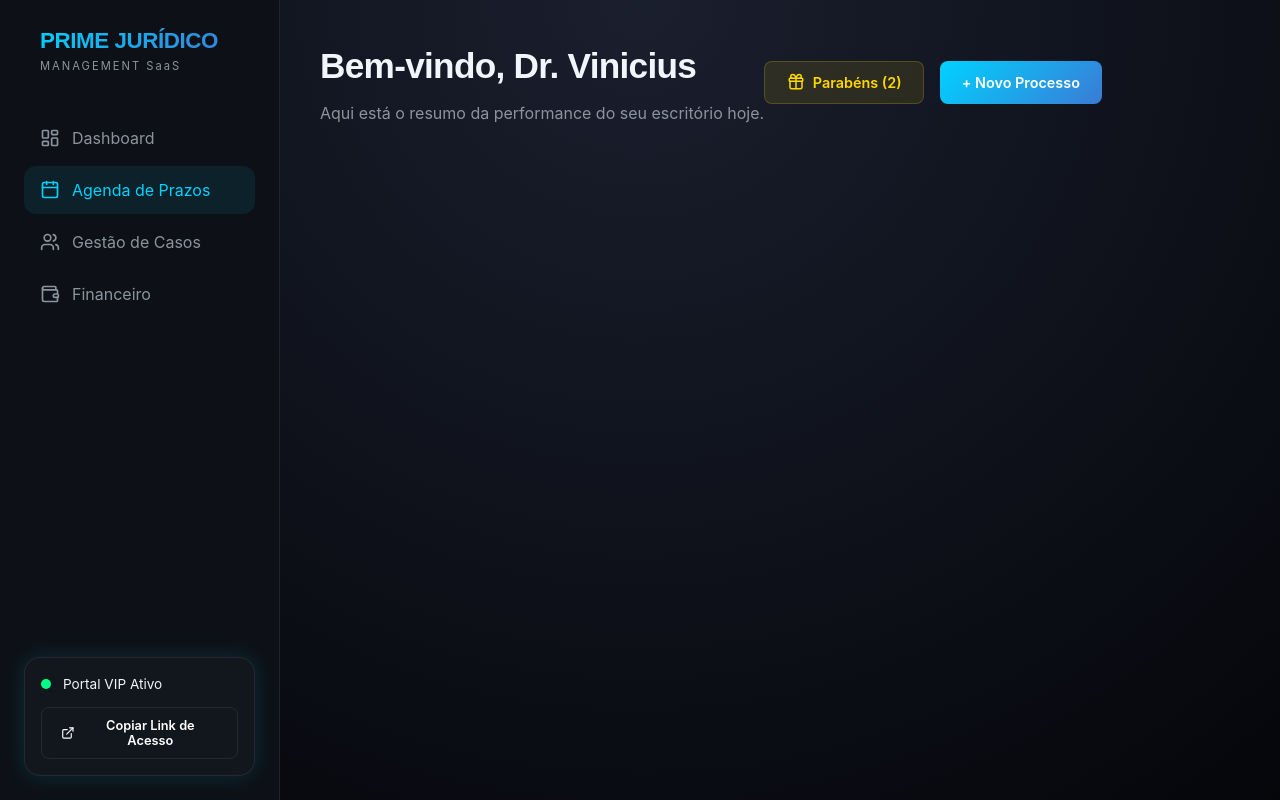
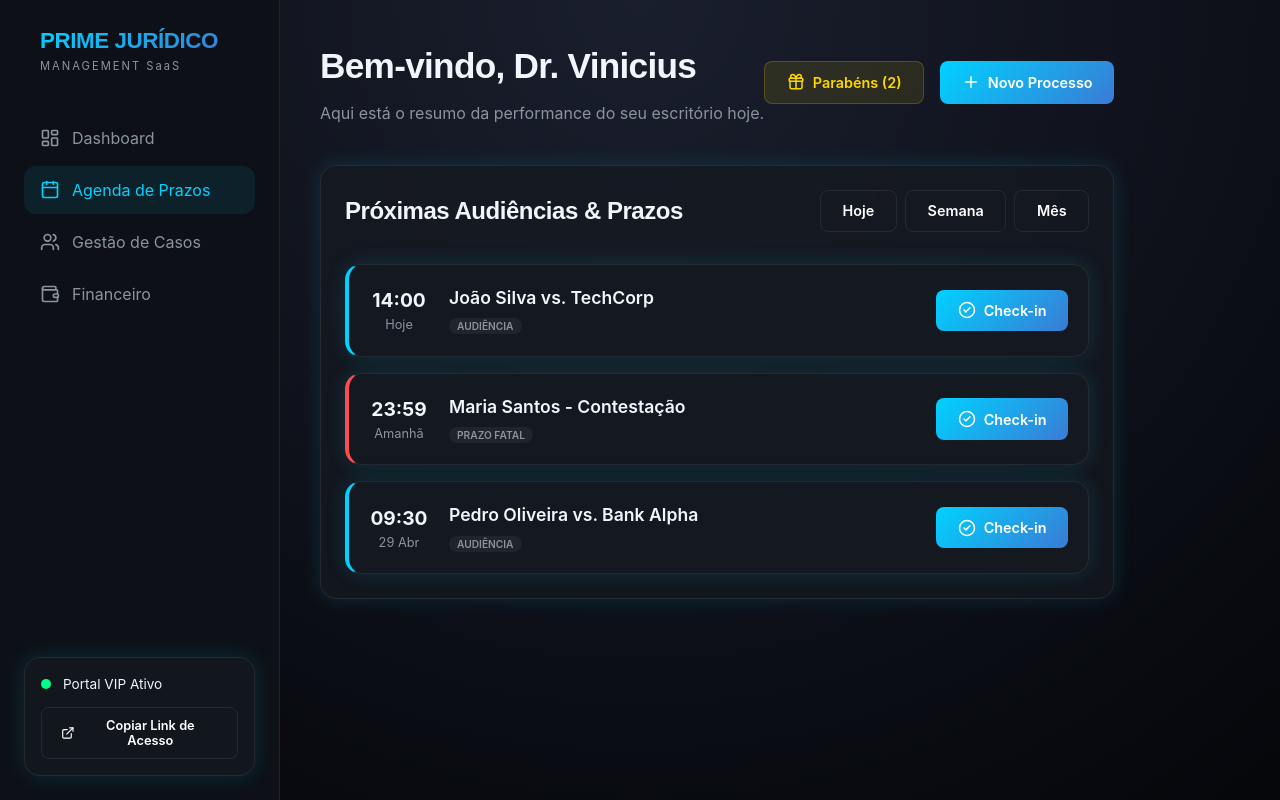
Before and after one commit to JhoniLot/advocacia, a React (Vite) app: page / in a window 1280 px wide. Both pictures are taken after a click on the link "Agenda de Prazos". Built offline with nearby package versions, Linux system fonts and the light colour scheme.

Commit message:
feat: Implement Agenda, CRM and WhatsApp automation

```diff
--- a/src/App.jsx
+++ b/src/App.jsx
@@ -1,7 +1,7 @@
 import React, { useState } from 'react';
 import {
   LayoutDashboard,
-  Calendar,
+  Calendar as CalendarIcon,
   Users,
   Wallet,
   ExternalLink,
@@ -9,7 +9,13 @@ import {
   Gift,
   TrendingUp,
   DollarSign,
-  Clock
+  Clock,
+  CheckCircle2,
+  Plus,
+  Search,
+  MoreVertical,
+  ChevronRight,
+  FileText
 } from 'lucide-react';
 import {
   LineChart,
@@ -32,6 +38,8 @@ const data = [
 
 const App = () => {
   const [activeTab, setActiveTab] = useState('dashboard');
+  const [showCheckIn, setShowCheckIn] = useState(false);
+  const [selectedCase, setSelectedCase] = useState(null);
 
   const KPICard = ({ title, value, icon: Icon, trend, color }) => (
     <div className="glass-card" style={{ padding: '24px' }}>
@@ -49,6 +57,25 @@ const App = () => {
     </div>
   );
 
+  const Modal = ({ title, onClose, children }) => (
+    <div style={{
+      position: 'fixed', top: 0, left: 0, width: '100vw', height: '100vh',
+      background: 'rgba(0,0,0,0.8)', backdropFilter: 'blur(4px)',
+      display: 'flex', justifyContent: 'center', alignItems: 'center', zIndex: 1000
+    }}>
+      <div className="glass-card" style={{ width: '500px', padding: '32px', position: 'relative' }}>
+        <h2 style={{ marginBottom: '24px' }}>{title}</h2>
+        {children}
+        <button className="secondary" onClick={onClose} style={{ marginTop: '24px', width: '100%' }}>Fechar</button>
+      </div>
+    </div>
+  );
+
+  const sendWhatsAppUpdate = (clientName, processNumber) => {
+    const message = `Olá ${clientName}, aqui é do Escritório Prime. O status do seu processo ${processNumber} foi atualizado. Acesse seu portal VIP para mais detalhes.`;
+    window.open(`https://wa.me/?text=${encodeURIComponent(message)}`, '_blank');
+  };
+
   return (
     <div style={{ display: 'flex' }}>
       {/* Sidebar */}
@@ -63,7 +90,7 @@ const App = () => {
             <LayoutDashboard size={20} /> Dashboard
           </a>
           <a href="#" className={`nav-link ${activeTab === 'calendar' ? 'active' : ''}`} onClick={() => setActiveTab('calendar')}>
-            <Calendar size={20} /> Agenda de Prazos
+            <CalendarIcon size={20} /> Agenda de Prazos
           </a>
           <a href="#" className={`nav-link ${activeTab === 'crm' ? 'active' : ''}`} onClick={() => setActiveTab('crm')}>
             <Users size={20} /> Gestão de Casos
@@ -96,7 +123,7 @@ const App = () => {
               <Gift size={18} /> Parabéns (2)
             </button>
             <button>
-              + Novo Processo
+              <Plus size={18} /> Novo Processo
             </button>
           </div>
         </header>
@@ -111,20 +138,6 @@ const App = () => {
             </div>
 
             <div className="glass-card" style={{ padding: '32px', marginTop: '24px' }}>
-              <div style={{ display: 'flex', justifyContent: 'space-between', marginBottom: '32px' }}>
-                <h3 style={{ fontSize: '1.2em' }}>Análise de Lucratividade</h3>
-                <div style={{ display: 'flex', gap: '16px' }}>
-                  <div style={{ display: 'flex', alignItems: 'center', gap: '8px' }}>
-                    <div style={{ width: '8px', height: '8px', borderRadius: '50%', background: 'var(--accent-metallic)' }}></div>
-                    <span style={{ fontSize: '0.8em', color: 'var(--text-secondary)' }}>Receita</span>
-                  </div>
-                  <div style={{ display: 'flex', alignItems: 'center', gap: '8px' }}>
-                    <div style={{ width: '8px', height: '8px', borderRadius: '50%', background: 'var(--success)' }}></div>
-                    <span style={{ fontSize: '0.8em', color: 'var(--text-secondary)' }}>Lucro</span>
-                  </div>
-                </div>
-              </div>
-
               <div style={{ height: '300px', width: '100%' }}>
                 <ResponsiveContainer width="100%" height="100%">
                   <AreaChart data={data}>
@@ -153,12 +166,158 @@ const App = () => {
             </div>
           </div>
         )}
+
+        {/* Calendar Content */}
+        {activeTab === 'calendar' && (
+          <div style={{ animation: 'fadeIn 0.5s ease-out' }}>
+            <div className="glass-card" style={{ padding: '24px' }}>
+              <div style={{ display: 'flex', justifyContent: 'space-between', alignItems: 'center', marginBottom: '32px' }}>
+                <h2 style={{ fontSize: '1.5em' }}>Próximas Audiências & Prazos</h2>
+                <div style={{ display: 'flex', gap: '8px' }}>
+                  <button className="secondary">Hoje</button>
+                  <button className="secondary">Semana</button>
+                  <button className="secondary">Mês</button>
+                </div>
+              </div>
+
+              <div style={{ display: 'flex', flexDirection: 'column', gap: '16px' }}>
+                {[
+                  { id: 1, type: 'Audiência', case: 'João Silva vs. TechCorp', time: '14:00', date: 'Hoje', status: 'pending' },
+                  { id: 2, type: 'Prazo Fatal', case: 'Maria Santos - Contestação', time: '23:59', date: 'Amanhã', status: 'urgent' },
+                  { id: 3, type: 'Audiência', case: 'Pedro Oliveira vs. Bank Alpha', time: '09:30', date: '29 Abr', status: 'pending' },
+                ].map((event) => (
+                  <div key={event.id} className="glass-card" style={{ padding: '20px', display: 'flex', justifyContent: 'space-between', alignItems: 'center', borderLeft: event.status === 'urgent' ? '4px solid var(--error)' : '4px solid var(--accent-metallic)' }}>
+                    <div style={{ display: 'flex', gap: '20px', alignItems: 'center' }}>
+                      <div style={{ textAlign: 'center', minWidth: '60px' }}>
+                        <div style={{ fontSize: '1.2em', fontWeight: '700' }}>{event.time}</div>
+                        <div style={{ fontSize: '0.8em', color: 'var(--text-secondary)' }}>{event.date}</div>
+                      </div>
+                      <div>
+                        <div style={{ fontWeight: '600', fontSize: '1.1em' }}>{event.case}</div>
+                        <div style={{ fontSize: '0.85em', color: 'var(--text-secondary)', marginTop: '4px' }}>
+                          <span className="status-badge" style={{ padding: '2px 8px', marginRight: '8px', background: 'rgba(255,255,255,0.05)' }}>{event.type}</span>
+                        </div>
+                      </div>
+                    </div>
+                    <button onClick={() => { setSelectedCase(event); setShowCheckIn(true); }}>
+                      <CheckCircle2 size={18} /> Check-in
+                    </button>
+                  </div>
+                ))}
+              </div>
+            </div>
+          </div>
+        )}
+
+        {/* CRM Content */}
+        {activeTab === 'crm' && (
+          <div style={{ animation: 'fadeIn 0.5s ease-out' }}>
+            <div className="glass-card" style={{ padding: '24px', marginBottom: '24px' }}>
+              <div style={{ display: 'flex', gap: '16px', alignItems: 'center' }}>
+                <div style={{ flex: 1, position: 'relative' }}>
+                  <Search style={{ position: 'absolute', left: '16px', top: '50%', transform: 'translateY(-50%)', color: 'var(--text-secondary)' }} size={20} />
+                  <input type="text" placeholder="Buscar processos, clientes ou documentos..." style={{
+                    width: '100%', background: 'rgba(255,255,255,0.03)', border: '1px solid var(--border-glass)',
+                    borderRadius: '12px', padding: '14px 14px 14px 48px', color: 'white', fontSize: '1em'
+                  }} />
+                </div>
+                <button>Filtrar</button>
+              </div>
+            </div>
+
+            <div className="glass-card" style={{ overflow: 'hidden' }}>
+              <table style={{ width: '100%', borderCollapse: 'collapse', textAlign: 'left' }}>
+                <thead style={{ background: 'rgba(255,255,255,0.02)', borderBottom: '1px solid var(--border-glass)' }}>
+                  <tr>
+                    <th style={{ padding: '20px' }}>Processo / Cliente</th>
+                    <th style={{ padding: '20px' }}>Última Atualização</th>
+                    <th style={{ padding: '20px' }}>Status</th>
+                    <th style={{ padding: '20px' }}>Lucratividade</th>
+                    <th style={{ padding: '20px' }}>Ações</th>
+                  </tr>
+                </thead>
+                <tbody>
+                  {[
+                    { id: '102.344', client: 'João Silva', update: 'Há 2 horas', status: 'Em Instrução', profit: 'R$ 8.500', color: 'success' },
+                    { id: '99.123', client: 'Maria Santos', update: 'Há 1 dia', status: 'Petição Inicial', profit: 'R$ 12.000', color: 'pending' },
+                    { id: '105.889', client: 'TechCorp Ltda', update: 'Há 3 dias', status: 'Sentença', profit: 'R$ 45.200', color: 'success' },
+                  ].map((item) => (
+                    <tr key={item.id} style={{ borderBottom: '1px solid var(--border-glass)' }}>
+                      <td style={{ padding: '20px' }}>
+                        <div style={{ fontWeight: '600' }}>{item.client}</div>
+                        <div style={{ fontSize: '0.8em', color: 'var(--text-secondary)' }}>Proc: {item.id}</div>
+                      </td>
+                      <td style={{ padding: '20px', color: 'var(--text-secondary)', fontSize: '0.9em' }}>{item.update}</td>
+                      <td style={{ padding: '20px' }}>
+                        <span className={`status-badge ${item.color === 'success' ? 'success' : ''}`} style={{ background: item.color === 'pending' ? 'rgba(255, 165, 0, 0.1)' : '', color: item.color === 'pending' ? '#ffa500' : '' }}>
+                          {item.status}
+                        </span>
+                      </td>
+                      <td style={{ padding: '20px', fontWeight: '700', color: 'var(--success)' }}>{item.profit}</td>
+                      <td style={{ padding: '20px' }}>
+                        <div style={{ display: 'flex', gap: '8px' }}>
+                          <button className="secondary" style={{ padding: '8px' }} onClick={() => sendWhatsAppUpdate(item.client, item.id)}>
+                            <MessageSquare size={16} />
+                          </button>
+                          <button className="secondary" style={{ padding: '8px' }}>
+                            <MoreVertical size={16} />
+                          </button>
+                        </div>
+                      </td>
+                    </tr>
+                  ))}
+                </tbody>
+              </table>
+            </div>
+          </div>
+        )}
       </main>
+
+      {/* Modals */}
+      {showCheckIn && selectedCase && (
+        <Modal title="Check-in de Audiência" onClose={() => setShowCheckIn(false)}>
+          <div style={{ display: 'flex', flexDirection: 'column', gap: '20px' }}>
+            <p style={{ color: 'var(--text-secondary)' }}>Processo: <strong>{selectedCase.case}</strong></p>
+
+            <div>
+              <label style={{ display: 'block', marginBottom: '8px', fontSize: '0.9em' }}>Custos de Diligência / Custas</label>
+              <input type="number" placeholder="R$ 0,00" style={{
+                width: '100%', background: 'rgba(255,255,255,0.03)', border: '1px solid var(--border-glass)',
+                borderRadius: '8px', padding: '12px', color: 'white'
+              }} />
+            </div>
+
+            <div style={{ padding: '16px', background: 'rgba(0, 210, 255, 0.05)', borderRadius: '12px', border: '1px solid rgba(0, 210, 255, 0.1)' }}>
+              <p style={{ fontSize: '0.85em', color: 'var(--accent-metallic)', marginBottom: '8px' }}>Template de WhatsApp</p>
+              <p style={{ fontSize: '0.9em', fontStyle: 'italic' }}>
+                "Olá, informamos que a audiência do seu processo foi concluída com sucesso. O status já está disponível no seu Portal VIP."
+              </p>
+            </div>
+
+            <button style={{ width: '100%' }} onClick={() => {
+              sendWhatsAppUpdate(selectedCase.case.split(' ')[0], selectedCase.id);
+              setShowCheckIn(false);
+            }}>
+              Finalizar & Enviar Atualização
+            </button>
+          </div>
+        </Modal>
+      )}
 
       <style>{`
         @keyframes fadeIn {
           from { opacity: 0; transform: translateY(10px); }
           to { opacity: 1; transform: translateY(0); }
+        }
+
+        input:focus {
+          outline: none;
+          border-color: var(--accent-metallic);
+          box-shadow: 0 0 10px rgba(0, 210, 255, 0.2);
+        }
+
+        tr:hover {
+          background: rgba(255, 255, 255, 0.01);
         }
       `}</style>
     </div>
```
